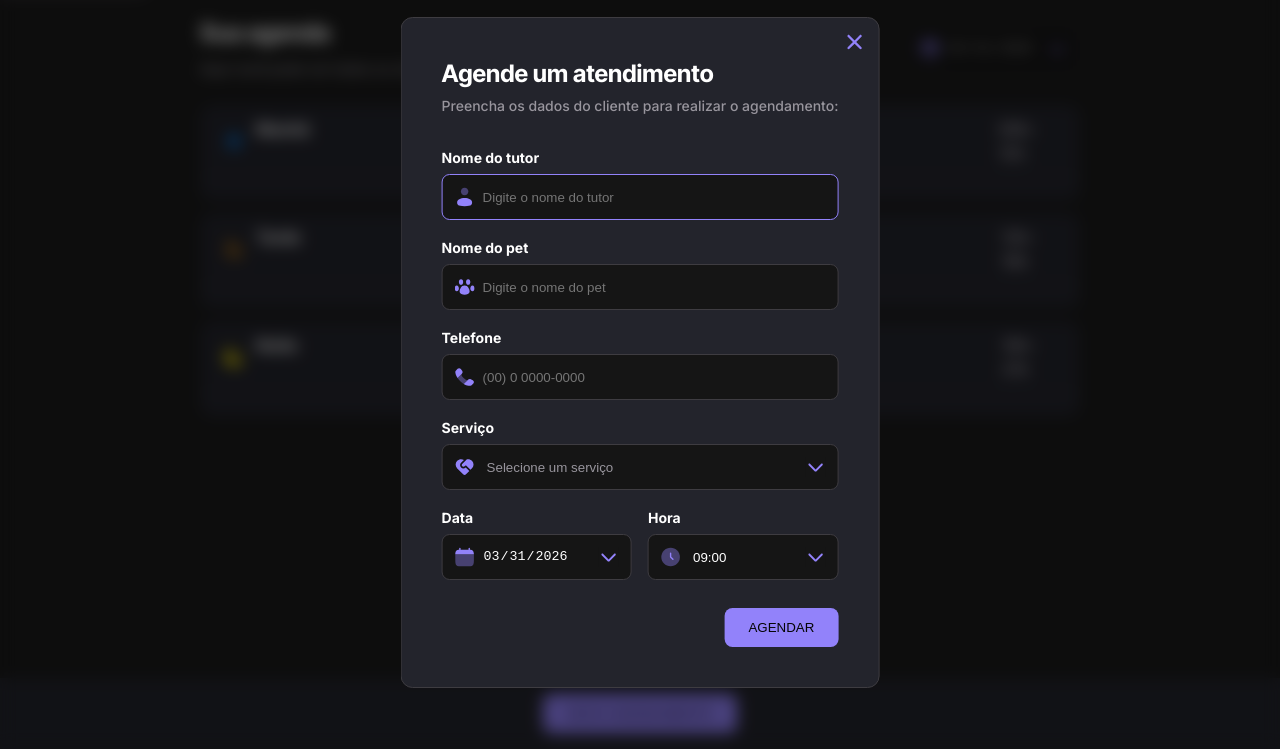
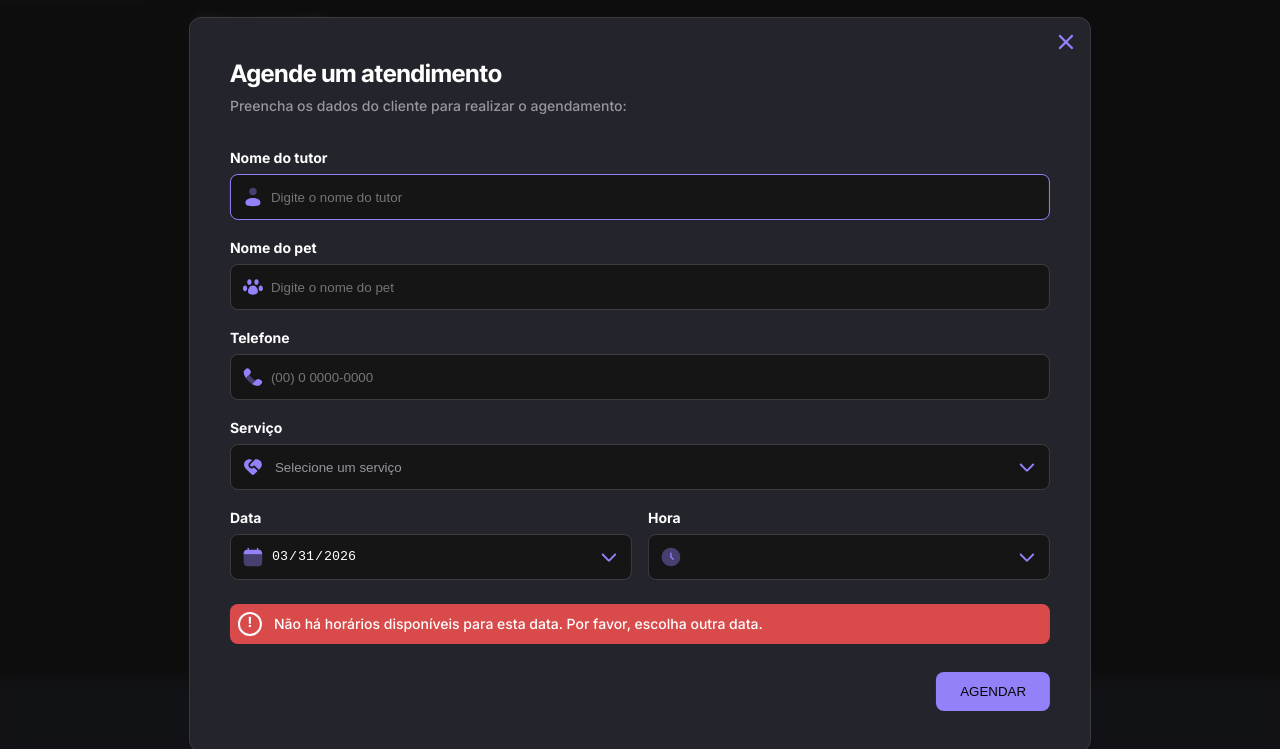
Before and after one commit to FelipeMASdev/mundo-pet, a website built with webpack: page src/index.html in a window 1280 px wide. Both pictures are taken after a click on the button "NOVO AGENDAMENTO". Shown: the part 51-800 px from the top of the page. Built offline with nearby package versions, Linux system fonts and the light colour scheme; data requests are answered from the project's data file.

Commit message:
form validation warnings, reset inputs function, partial move of DOM element vars to a central js file

```diff
--- a/db.json
+++ b/db.json
@@ -17,36 +17,12 @@
       "when": "2026-03-30T09:30:00"
     },
     {
-      "id": "Zm4mxuwWP9U",
-      "pet": "Tom",
-      "tutor": "Gabriel",
-      "telephone": "(13) 9 9999-9999",
-      "service": "Aplicação de Anti-pulgas",
-      "when": "2026-03-30T14:30:00"
-    },
-    {
-      "id": "IGUFAEUwJ_U",
-      "pet": "Tom",
-      "tutor": "Gabriel",
-      "telephone": "(13) 9 9999-9999",
-      "service": "Vacinação",
-      "when": "2026-03-30T15:00:00"
-    },
-    {
       "id": "HxjDfugeS4U",
       "pet": "Jully",
       "tutor": "Fernanda",
       "telephone": "(13) 9 9999-9999",
       "service": "Vacinação",
       "when": "2026-03-30T20:00:00"
-    },
-    {
-      "id": "drGaAwJ_IBQ",
-      "pet": "Jully",
-      "tutor": "Fernanda",
-      "telephone": "(13) 9 9999-9999",
-      "service": "Aplicação de Anti-pulgas",
-      "when": "2026-03-30T20:30:00"
     },
     {
       "id": "gjL0qxhR1jM",
@@ -73,44 +49,196 @@
       "when": "2026-03-30T10:00:00"
     },
     {
-      "id": "jGngVEvW2kI",
-      "pet": "Shiro",
-      "tutor": "Felipe",
-      "telephone": "(66) 6 6666-6666",
-      "service": "Limpeza de Dentes",
-      "when": "2026-03-30T10:30:00"
-    },
-    {
-      "id": "uPopIBXdWCE",
-      "pet": "Fred",
-      "tutor": "Felipe",
-      "telephone": "(33) 3 3333-3333",
-      "service": "Corte de Unhas",
-      "when": "2026-03-30T11:00:00"
-    },
-    {
-      "id": "nFJRcVhNprk",
-      "pet": "Shiro",
-      "tutor": "Felipe",
-      "telephone": "(99) 9 9999-9999",
-      "service": "Aplicação de Anti-pulgas",
-      "when": "2026-03-30T11:30:00"
-    },
-    {
-      "id": "MLOeINcvqa4",
-      "pet": "Shiro",
-      "tutor": "Felipe",
-      "telephone": "(99) 9 9999-9999",
-      "service": "Corte de Unhas",
-      "when": "2026-03-30T13:00:00"
-    },
-    {
       "id": "lT--8D1Nows",
       "pet": "Shiro",
       "tutor": "Felipe",
       "telephone": "(99) 9 9999-9999",
       "service": "Corte de Unhas",
       "when": "2026-03-30T18:30:00"
+    },
+    {
+      "id": "WqLhuB_f3Ro",
+      "pet": "Shiro",
+      "tutor": "Felipe",
+      "telephone": "(13) 9 9999-9999",
+      "service": "Limpeza de Dentes",
+      "when": "2026-03-31T09:00:00"
+    },
+    {
+      "id": "EOd9lePjRcM",
+      "pet": "Shiro",
+      "tutor": "Felipe",
+      "telephone": "(13) 9 9999-9999",
+      "service": "Corte de Unhas",
+      "when": "2026-03-31T11:00:00"
+    },
+    {
+      "id": "zXeQX9VU_-c",
+      "pet": "Shiro",
+      "tutor": "Felipe",
+      "telephone": "(13) 9 9999-9999",
+      "service": "Corte de Unhas",
+      "when": "2026-03-31T13:00:00"
+    },
+    {
+      "id": "5ckEszCQrFc",
+      "pet": "Shiro",
+      "tutor": "Felipe",
+      "telephone": "(13) 9 9999-9999",
+      "service": "Corte de Unhas",
+      "when": "2026-03-31T13:30:00"
+    },
+    {
+      "id": "P_oTn1i9ABY",
+      "pet": "Shiro",
+      "tutor": "Felipe",
+      "telephone": "(13) 9 9999-9999",
+      "service": "Corte de Unhas",
+      "when": "2026-03-31T18:00:00"
+    },
+    {
+      "id": "DPBWapAs168",
+      "pet": "Shiro",
+      "tutor": "Felipe",
+      "telephone": "(13) 9 9999-9999",
+      "service": "Corte de Unhas",
+      "when": "2026-03-31T18:30:00"
+    },
+    {
+      "id": "oEDBvOPdlHA",
+      "pet": "Shiro",
+      "tutor": "Felipe",
+      "telephone": "(13) 9 9999-9999",
+      "service": "Corte de Unhas",
+      "when": "2026-03-31T09:30:00"
+    },
+    {
+      "id": "DRUadOIzRjw",
+      "pet": "Shiro",
+      "tutor": "Felipe",
+      "telephone": "(13) 9 9999-9999",
+      "service": "Corte de Unhas",
+      "when": "2026-03-31T10:00:00"
+    },
+    {
+      "id": "JJ28Jt94rqw",
+      "pet": "Shiro",
+      "tutor": "Felipe",
+      "telephone": "(13) 9 9999-9999",
+      "service": "Corte de Unhas",
+      "when": "2026-03-31T10:30:00"
+    },
+    {
+      "id": "RrJQluNmc7E",
+      "pet": "Shiro",
+      "tutor": "Felipe",
+      "telephone": "(13) 9 9999-9999",
+      "service": "Corte de Unhas",
+      "when": "2026-03-31T11:30:00"
+    },
+    {
+      "id": "NvSx52W1RLs",
+      "pet": "Shiro",
+      "tutor": "Felipe",
+      "telephone": "(13) 9 9999-9999",
+      "service": "Corte de Unhas",
+      "when": "2026-03-31T14:00:00"
+    },
+    {
+      "id": "iWAsFwp40NQ",
+      "pet": "Shiro",
+      "tutor": "Felipe",
+      "telephone": "(13) 9 9999-9999",
+      "service": "Corte de Unhas",
+      "when": "2026-03-31T14:30:00"
+    },
+    {
+      "id": "7UDhJJG7WYo",
+      "pet": "Shiro",
+      "tutor": "Felipe",
+      "telephone": "(13) 9 9999-9999",
+      "service": "Corte de Unhas",
+      "when": "2026-03-31T15:00:00"
+    },
+    {
+      "id": "F-7lYA20woA",
+      "pet": "Shiro",
+      "tutor": "Felipe",
+      "telephone": "(13) 9 9999-9999",
+      "service": "Corte de Unhas",
+      "when": "2026-03-31T15:30:00"
+    },
+    {
+      "id": "UQ5j3xsYcuw",
+      "pet": "Shiro",
+      "tutor": "Felipe",
+      "telephone": "(13) 9 9999-9999",
+      "service": "Corte de Unhas",
+      "when": "2026-03-31T16:00:00"
+    },
+    {
+      "id": "r7QhTeUfik8",
+      "pet": "Shiro",
+      "tutor": "Felipe",
+      "telephone": "(13) 9 9999-9999",
+      "service": "Corte de Unhas",
+      "when": "2026-03-31T16:30:00"
+    },
+    {
+      "id": "XH60Q9p0h0A",
+      "pet": "Shiro",
+      "tutor": "Felipe",
+      "telephone": "(13) 9 9999-9999",
+      "service": "Corte de Unhas",
+      "when": "2026-03-31T17:00:00"
+    },
+    {
+      "id": "22dwAET4Yfo",
+      "pet": "Shiro",
+      "tutor": "Felipe",
+      "telephone": "(13) 9 9999-9999",
+      "service": "Corte de Unhas",
+      "when": "2026-03-31T17:30:00"
+    },
+    {
+      "id": "Oh76RfxC9Qk",
+      "pet": "Shiro",
+      "tutor": "Felipe",
+      "telephone": "(13) 9 9999-9999",
+      "service": "Corte de Unhas",
+      "when": "2026-03-31T19:00:00"
+    },
+    {
+      "id": "ZbORdBI9Tok",
+      "pet": "Shiro",
+      "tutor": "Felipe",
+      "telephone": "(13) 9 9999-9999",
+      "service": "Corte de Unhas",
+      "when": "2026-03-31T19:30:00"
+    },
+    {
+      "id": "A-yauiW4I04",
+      "pet": "Shiro",
+      "tutor": "Felipe",
+      "telephone": "(13) 9 9999-9999",
+      "service": "Corte de Unhas",
+      "when": "2026-03-31T20:00:00"
+    },
+    {
+      "id": "TYLNtE0G3eg",
+      "pet": "Shiro",
+      "tutor": "Felipe",
+      "telephone": "(13) 9 9999-9999",
+      "service": "Corte de Unhas",
+      "when": "2026-03-31T20:30:00"
+    },
+    {
+      "id": "ALFH6llbQzE",
+      "pet": "Shiro",
+      "tutor": "Felipe",
+      "telephone": "(13) 9 9999-9999",
+      "service": "Corte de Unhas",
+      "when": "2026-03-31T21:00:00"
     }
   ],
   "$schema": "./node_modules/json-server/schema.json"
--- a/src/main.js
+++ b/src/main.js
@@ -7,6 +7,7 @@ import './styles/appointment-form.css';
 import './styles/logo.css';
 import './styles/button.css';
 import './styles/input.css';
+import './styles/warning.css';
 
 // lib imports
 import './libs/dayjs';
--- /dev/null
+++ b/src/modules/appointment-form/reset-input-fields.js
@@ -0,0 +1,8 @@
+import * as DOM from '../../utils/dom-elements.js';
+
+export function resetInputFields() {
+    DOM.pet.value = '';
+    DOM.tutor.value = '';
+    DOM.telephone.value = '';
+    DOM.service.selectedIndex = 0;
+}
--- a/src/modules/appointment-form/set-opening-hours.js
+++ b/src/modules/appointment-form/set-opening-hours.js
@@ -7,6 +7,7 @@ export function addOpeningHours(input) {
     const option = document.createElement('option');
     option.value = hour;
     option.textContent = hour;
+
     input.appendChild(option);
   });
 }
--- a/src/modules/appointment-form/validate-form.js
+++ b/src/modules/appointment-form/validate-form.js
@@ -1,6 +1,7 @@
 import dayjs from "dayjs";
 import { getAppointments } from '../../services/get-appointments.js';
 import { addOpeningHours, clearOpeningHours} from '../appointment-form/set-opening-hours.js';
+import { createWarning } from '../warnings/create-warning.js';
 
 const form = document.querySelector('#appointment-add');
 
@@ -10,7 +11,6 @@ const hourInput = form.querySelector('select[name="time"]');
 
 const today = dayjs(new Date()).format('YYYY-MM-DD');
 dateInput.min = today;
-validateHour();
 
 async function getAppointmentData(){
   const data = await getAppointments({ date: dateInput.value });
@@ -95,4 +95,12 @@ export async function validateHour() {
     }
   });
 
+  if(hourInput.options.length === 0 && dateInput.value){
+    const warning = createWarning(
+      'Não há horários disponíveis para esta data. Por favor, escolha outra data.',
+      hourInput.closest('.when-wrapper')
+    );
+    warning.setAttribute('data-id', 'no-hours-avaible');
+  }
+
 }
--- a/src/modules/appointments/show-appointments.js
+++ b/src/modules/appointments/show-appointments.js
@@ -8,7 +8,6 @@ const periodAfternoon = document.querySelector('.appointment-list.period-afterno
 const periodNight = document.querySelector('.appointment-list.period-night');
 
 export async function showAppointments({ date }) {
-  console.log('showAppointments function called with date:', date);
   //clering previously rendered appointments to avoid duplicates
   clearRenderedAppointments();
 
--- a/src/modules/events/date-change.js
+++ b/src/modules/events/date-change.js
@@ -3,6 +3,5 @@ import { showAppointments } from "../appointments/show-appointments.js";
 const selectDateInput = document.getElementById("selected-date");
 
 selectDateInput.addEventListener("change", (event) => {
-  console.log(event.target.value);
   showAppointments({ date: event.target.value });
 });
--- a/src/modules/events/form-open.js
+++ b/src/modules/events/form-open.js
@@ -19,6 +19,5 @@ newAppointmentButton.addEventListener('click', () => {
   } else {
     dateInput.value = today.format('YYYY-MM-DD');
   }
-
   validateHour();
 });
--- a/src/modules/events/form-submit.js
+++ b/src/modules/events/form-submit.js
@@ -1,41 +1,55 @@
 import dayjs from 'dayjs';
+import * as DOM from '../../utils/dom-elements.js';
 import {addAppointment} from '../../services/add-apointment.js';
 import { toggleAppointmentForm } from '../appointment-form/toggle-appointment-form.js';
 import { showAppointments } from '../appointments/show-appointments.js';
-import * as DOM from '../../utils/dom-elements.js';
+import { createWarning } from '../warnings/create-warning.js';
+import { resetInputFields } from '../appointment-form/reset-input-fields.js';
 
 DOM.appointmentForm.addEventListener('submit', async (event) => {
   event.preventDefault();
 
-  const pet = document.querySelector('#pet');
-  const tutor = document.querySelector('#tutor');
-  const telephone = document.querySelector('#telephone');
-  const service = document.querySelector('#service');
-  const date = document.querySelector('#date');
-  const time = document.querySelector('#time');
-  const selectedService = service.options[service.selectedIndex];
+  //geting necessary data to create an appointment
+  const selectedService = DOM.service.options[DOM.service.selectedIndex];
+  const when = dayjs(`${DOM.date.value}T${DOM.time.value}`).format('YYYY-MM-DDTHH:mm:ss');
 
-  const when = dayjs(`${date.value}T${time.value}`).format('YYYY-MM-DDTHH:mm:ss');
+  //calling function to create the appointment
+  await addAppointment({
+    id: Date.now(), pet: DOM.pet.value, tutor: DOM.tutor.value, telephone: DOM.telephone.value, when, service: selectedService.textContent
+  });
 
-  await addAppointment({ id: Date.now(), pet: pet.value, tutor: tutor.value, telephone: telephone.value, when, service: selectedService.textContent });
+  //resetting form fields
+  resetInputFields();
 
-  pet.value = '';
-  tutor.value = '';
-  telephone.value = '';
-  service.selectedIndex = 0;
-
-  const selectDateInput = document.getElementById("selected-date");
-
+  //hiding form and refreshing appointments list
   toggleAppointmentForm();
-  showAppointments({ date: selectDateInput.value });
-
+  showAppointments({ date: DOM.selectDateInput.value });
 });
 
 DOM.appointmentForm.addEventListener('invalid', (event) => {
+  //finding the first invalid field
+  event.preventDefault();
   const firstInvalidField = DOM.appointmentForm.querySelector(':invalid');
 
+  //if the invalid event was triggered by the first invalid field, focus on it
   if (firstInvalidField && event.target === firstInvalidField) {
-    console.log('Tentativa de envio com campos obrigatorios vazios:', firstInvalidField);
     firstInvalidField.focus();
+
+    const parent = firstInvalidField.closest('.input-wrapper');
+
+    if (event.target.type === 'text') {
+      createWarning('Por favor, preencha esse campo corretamente', parent);
+    } else if (event.target.type === 'tel') {
+      createWarning('Por favor, insira um número de telefone válido', parent);
+    } else if (event.target.type === 'date') {
+      createWarning('Por favor, selecione uma data', parent);
+    }  else if (event.target.tagName.toLowerCase() === 'select') {
+      if (event.target.id === 'service') {
+        createWarning('Por favor, selecione um serviço', parent);
+      } else if (event.target.id === 'time') {
+        createWarning('Por favor, selecione um horário', parent);
+      }
+    }
+
   }
 }, true);
--- /dev/null
+++ b/src/modules/warnings/create-warning.js
@@ -0,0 +1,58 @@
+export function createWarning(message, parent) {
+
+  if (document.querySelector('[data-id="no-hours-avaible"]')) {
+    if(parent.querySelector('#date') || parent.querySelector('#time') ){
+      console.log('warning is for date input');
+      return;
+    }
+  }
+
+  const warning = document.createElement('div');
+  warning.classList.add('warning');
+
+  const warningIcon = document.createElement('span');
+  warningIcon.classList.add('warning-icon');
+  warningIcon.textContent = '!';
+  warning.append(warningIcon);
+
+  const warningMessage = document.createElement('span');
+  warningMessage.classList.add('warning-message');
+  warningMessage.textContent = message;
+  warning.append(warningMessage);
+
+  parent.append(warning);
+
+  if (parent.querySelector('input')) {
+
+    const input = parent.querySelector('input');
+
+    const onInputChange = () => {
+      warning.remove();
+      input.removeEventListener('change', onInputChange);
+    };
+
+    input.addEventListener('change', onInputChange);
+
+  } else if (parent.querySelector('select')) {
+
+    const select = parent.querySelector('select');
+
+    const onSelectChange = () => {
+      warning.remove();
+      select.removeEventListener('change', onSelectChange);
+    };
+    select.addEventListener('change', onSelectChange);
+
+    const observer = new MutationObserver(() => {
+      select.removeEventListener('change', onSelectChange);
+      warning.remove();
+      observer.disconnect();
+    });
+
+    observer.observe(select, {
+      childList: true
+    });
+  }
+  return warning;
+
+}
--- /dev/null
+++ b/src/modules/warnings/remove-all-warnings.js
@@ -0,0 +1,6 @@
+export function removeAllWarnings() {
+  const warnings = document.querySelectorAll('.warning');
+  warnings.forEach(warning => {
+    warning.remove();
+  });
+}
--- a/src/styles/appointment-form.css
+++ b/src/styles/appointment-form.css
@@ -1,3 +1,7 @@
+:root{
+  --when-wrapper-gap: 1rem;
+}
+
 #appointment-add {
   position: absolute;
   left: 50%;
@@ -42,7 +46,7 @@
   display: flex;
   flex-direction: column;
   justify-content: space-between;
-  gap: 1rem;
+  gap: var(--when-wrapper-gap);
   width: 100%;
 }
 
@@ -54,5 +58,10 @@ label {
 @media (width > 768px) {
   .when-wrapper {
     flex-direction: row;
+    flex-wrap: wrap;
+  }
+
+  #appointment-add .when-wrapper .input-wrapper{
+    width:calc(50% - (var(--when-wrapper-gap)/2));
   }
 }
--- a/src/styles/styles.css
+++ b/src/styles/styles.css
@@ -29,6 +29,7 @@
   --accent-yellow-light: #756e1b;
   --accent-orange: #f09102;
   --accent-orange-light: #75501b;
+  --accent-warning: #d94b4b;
 
   /* Fonts */
   --font-family-inter-tight: "Inter Tight", sans-serif;
--- /dev/null
+++ b/src/styles/warning.css
@@ -0,0 +1,29 @@
+.warning {
+  display: flex;
+  width: 100%;
+  background-color: var(--accent-warning);
+  padding: 0.5rem;
+  border-radius: 0.5rem;
+  margin-top: 0.5rem;
+}
+
+.warning-icon {
+
+  flex-shrink: 0;
+  width: 1.5rem;
+  height: 1.5rem;
+  border-radius: 50%;
+  display: flex;
+  align-content: center;
+  justify-content: center;
+  background: var(--accent-warning);
+  border: 2px solid white;
+  color: white;
+  line-height: 1rem;
+  font-weight: bold;
+}
+
+.warning-message {
+  margin-left: 0.75rem;
+  color: white;
+}
--- a/src/utils/dom-elements.js
+++ b/src/utils/dom-elements.js
@@ -1 +1,12 @@
+//form elements
 export const appointmentForm = document.querySelector('#appointment-form');
+
+export const pet = document.querySelector('#pet');
+export const tutor = document.querySelector('#tutor');
+export const telephone = document.querySelector('#telephone');
+export const service = document.querySelector('#service');
+export const date = document.querySelector('#date');
+export const time = document.querySelector('#time');
+
+//appointments list
+export const selectDateInput = document.getElementById("selected-date");
```
Also changed, not shown: src/modules/appointment-form/toggle-appointment-form.js (+7 -0 lines).
